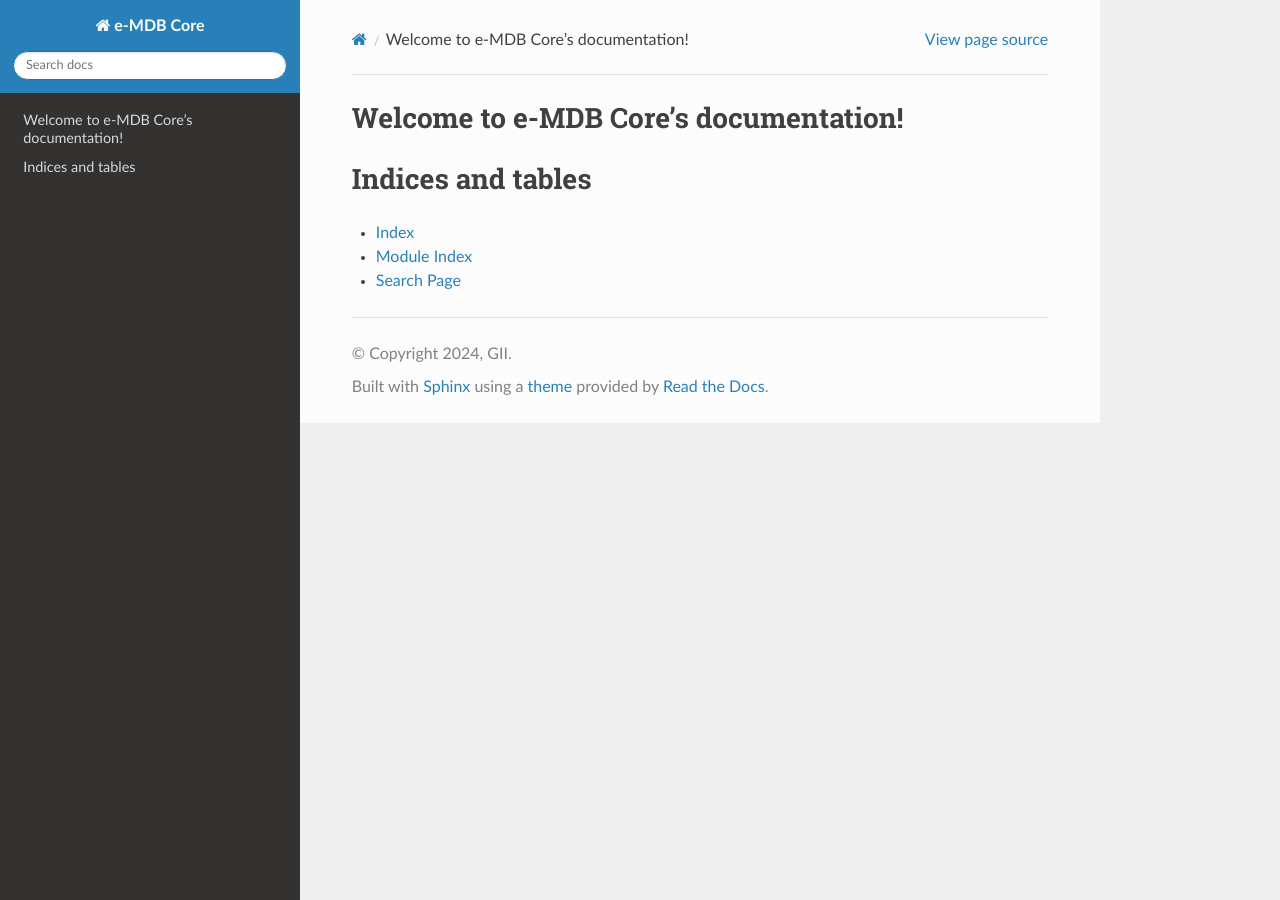
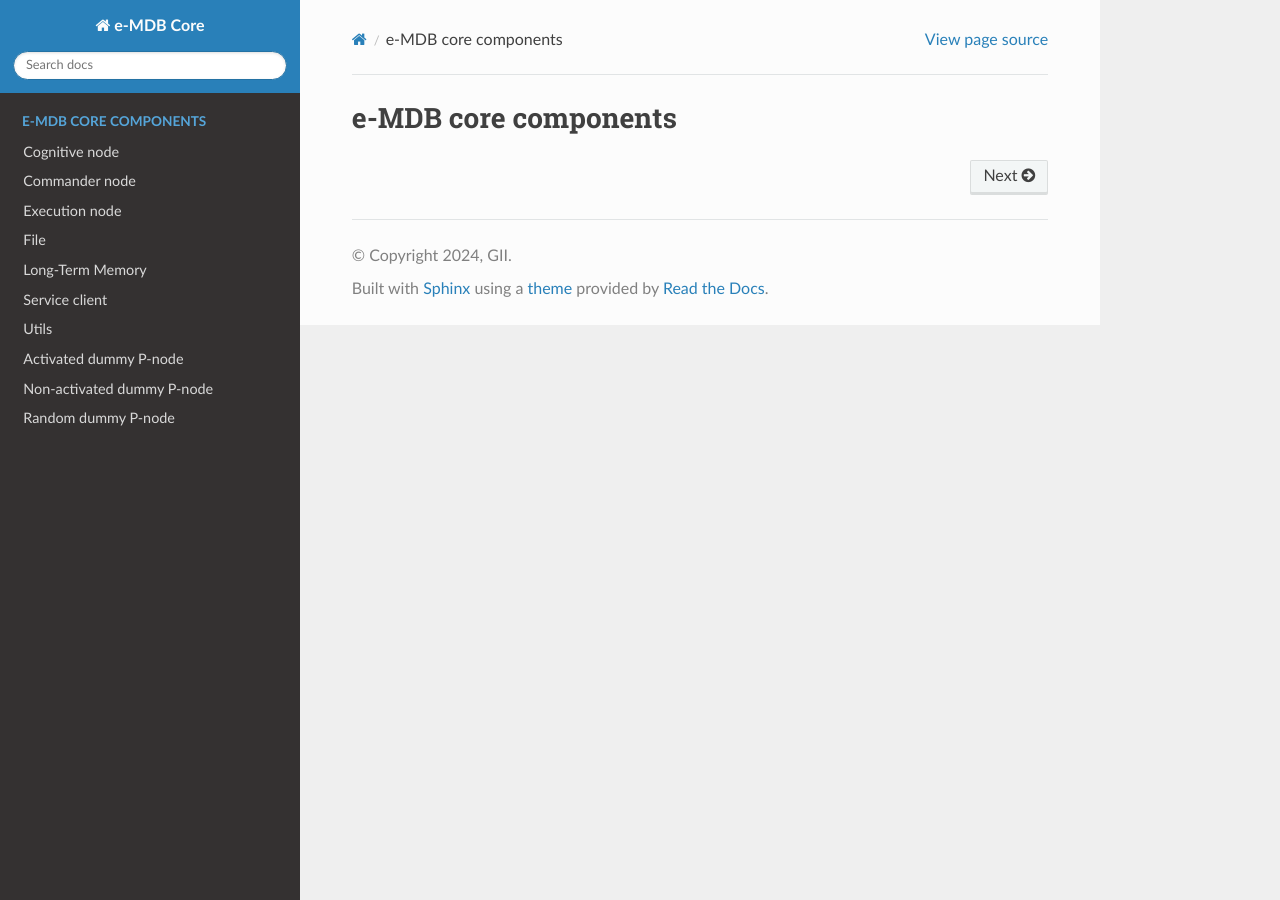
Before and after one commit to GII/emdb_core, a Sphinx documentation site: the page built from docs/source/index.rst, in a window 1280 px wide. Built offline with Sphinx 7.4.7 and the Read the Docs theme 2.0.0, drawn with Linux system fonts in a browser that asks for light colours.

Commit message:
Documentation changes.

```diff
--- a/docs/requirements.txt
+++ b/docs/requirements.txt
@@ -1,3 +1,4 @@
 sphinx
 sphinx-rtd-theme
+myst_parser
 readthedocs-sphinx-search
--- a/docs/source/conf.py
+++ b/docs/source/conf.py
@@ -4,33 +4,43 @@
 # https://www.sphinx-doc.org/en/master/usage/configuration.html
 
 import sys
-import pathlib
+import os
 
-sys.path.insert(0, pathlib.Path(__file__).parent.parent.absolute())
+sys.path.insert(0, os.path.abspath("../../core"))
+sys.path.insert(0, os.path.abspath("../../dummy_nodes"))
 
 # -- Project information -----------------------------------------------------
 # https://www.sphinx-doc.org/en/master/usage/configuration.html#project-information
 
-project = 'e-MDB Core'
-copyright = '2024, GII'
-author = 'GII'
-release = 'Apache-2.0'
+project = "e-MDB Core"
+copyright = "2024, GII"
+author = "GII"
+release = "Apache-2.0"
 
 # -- General configuration ---------------------------------------------------
 # https://www.sphinx-doc.org/en/master/usage/configuration.html#general-configuration
 
 extensions = [
     "sphinx.ext.autodoc",
-    "sphinx.ext.autosummary",
+    # "sphinx.ext.autosummary",
     "sphinx.ext.todo",
     "sphinx.ext.viewcode",
+    "myst_parser",
 ]
 
-templates_path = ['_templates']
+templates_path = ["_templates"]
 exclude_patterns = []
+
+autodoc_mock_imports = [
+    "rclpy",
+    "std_msgs",
+    "core_interfaces",
+    "cognitive_node_interfaces",
+    "cognitive_nodes",
+]
 
 # -- Options for HTML output -------------------------------------------------
 # https://www.sphinx-doc.org/en/master/usage/configuration.html#options-for-html-output
 
-html_theme = 'sphinx_rtd_theme'
-html_static_path = ['_static']
+html_theme = "sphinx_rtd_theme"
+html_static_path = ["_static"]
--- /dev/null
+++ b/docs/source/core/commander_node.rst
@@ -0,0 +1,7 @@
+==============
+Commander node
+==============
+
+.. automodule:: core.commander_node
+    :members:
+    :show-inheritance:
--- /dev/null
+++ b/docs/source/core/execution_node.rst
@@ -0,0 +1,7 @@
+==============
+Execution node
+==============
+
+.. automodule:: core.execution_node
+    :members:
+    :show-inheritance:
--- /dev/null
+++ b/docs/source/core/ltm.rst
@@ -0,0 +1,7 @@
+================
+Long-Term Memory
+================
+
+.. automodule:: core.ltm
+    :members:
+    :show-inheritance:
--- /dev/null
+++ b/docs/source/dummy_nodes/activated_dummy_pnode.rst
@@ -0,0 +1,7 @@
+======================
+Activated dummy P-node
+======================
+
+.. automodule:: dummy_nodes.activated_dummy_pnode
+    :members:
+    :show-inheritance:
--- /dev/null
+++ b/docs/source/dummy_nodes/non_activated_dummy_pnode.rst
@@ -0,0 +1,7 @@
+==========================
+Non-activated dummy P-node
+==========================
+
+.. automodule:: dummy_nodes.non_activated_dummy_pnode
+    :members:
+    :show-inheritance:
--- /dev/null
+++ b/docs/source/dummy_nodes/random_dummy_pnode.rst
@@ -0,0 +1,7 @@
+===================
+Random dummy P-node
+===================
+
+.. automodule:: dummy_nodes.random_dummy_pnode
+    :members:
+    :show-inheritance:
--- a/docs/source/index.rst
+++ b/docs/source/index.rst
@@ -1,20 +1,10 @@
-.. e-MDB Core documentation master file, created by
-   sphinx-quickstart on Thu May 23 13:24:51 2024.
-   You can adapt this file completely to your liking, but it should at least
-   contain the root `toctree` directive.
-
-Welcome to e-MDB Core's documentation!
-======================================
+e-MDB core components
+=====================
 
 .. toctree::
-   :maxdepth: 2
-   :caption: Contents:
+   :caption: e-MDB core components
+   :hidden:
+   :glob:
 
-
-
-Indices and tables
-==================
-
-* :ref:`genindex`
-* :ref:`modindex`
-* :ref:`search`
+   core/*
+   dummy_nodes/*
```
Also changed, not shown: docs/source/core/cognitive_node.rst (added, +7 -0 lines), docs/source/core/file.rst (added, +7 -0 lines), docs/source/core/service_client.rst (added, +7 -0 lines), docs/source/core/utils.rst (added, +7 -0 lines), 1 other file.
